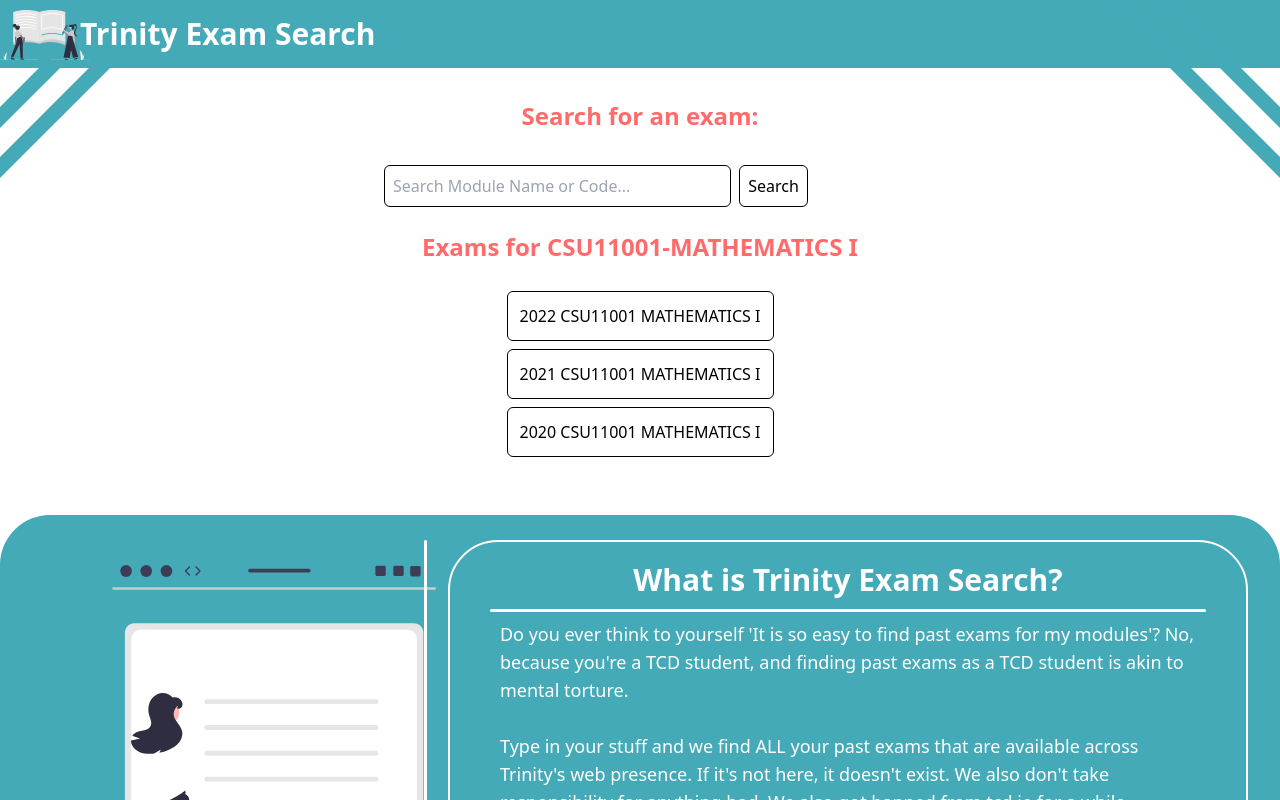
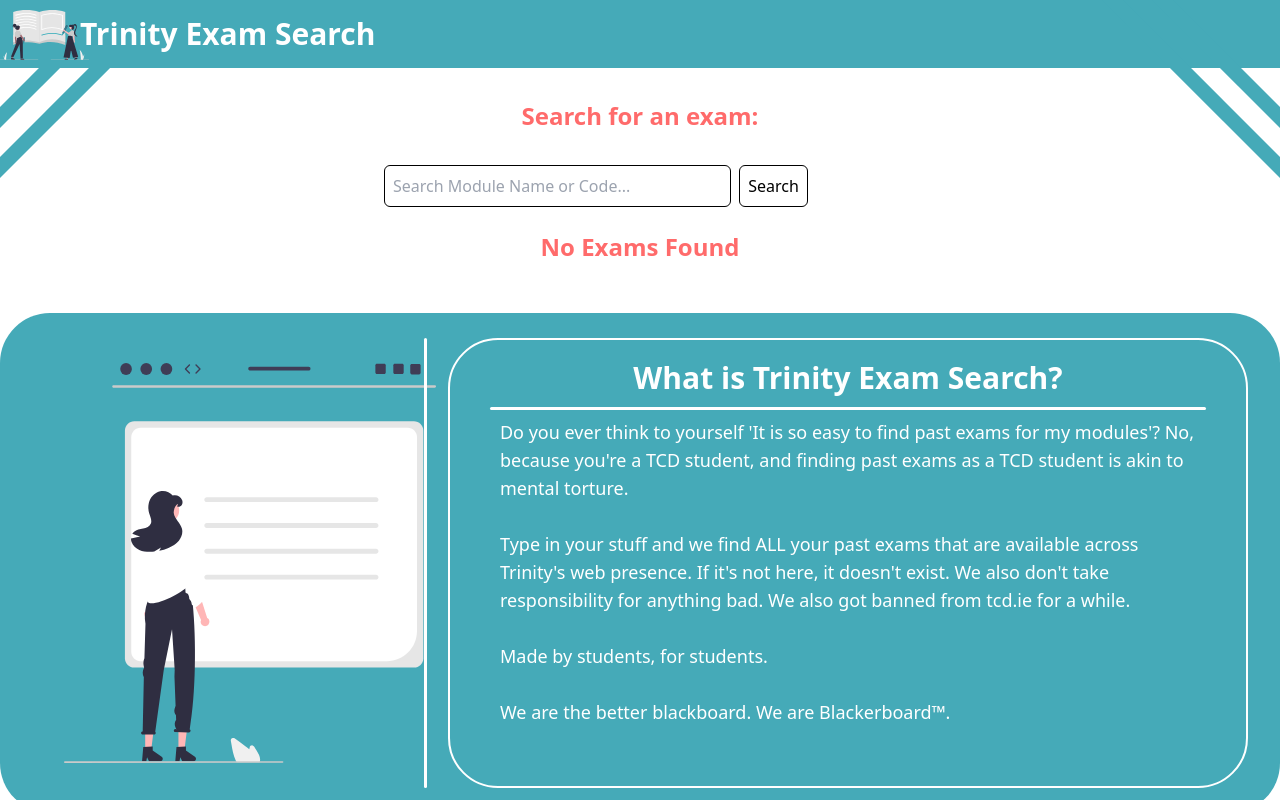
Before and after one commit to Jd7103/hack-trinity-2023-team-2, a React (Create React App) app in the folder hack-trinity-ui/: page / in a window 1280 px wide. Shown: the top 800 px of the page. Built offline with nearby package versions, Linux system fonts and the light colour scheme.

Commit message:
UI Changes

```diff
--- a/hack-trinity-ui/src/App.js
+++ b/hack-trinity-ui/src/App.js
@@ -6,12 +6,14 @@
 
 function App() {
 
-  const [code, setCode] = useState("CSU11001");
-  const [name, setName] = useState("MATHEMATICS I");
+  const [code, setCode] = useState("");
+  const [name, setName] = useState("");
   const [exams, setExams] = useState([
-    { 2022: "https://www.scss.tcd.ie/undergraduate/modules/past-papers/CSU11001.pdf" },
-    { 2021: "https://www.scss.tcd.ie/undergraduate/modules/past-papers/CSU11001.pdf" },
-    { 2020: "https://www.scss.tcd.ie/undergraduate/modules/past-papers/CSU11001.pdf" },
+    { 2022: "https://www.tcd.ie/academicregistry/exams/assets/local/past-papers202223/CSU/CSU11022-2.pdf" },
+    { 2021: "https://www.tcd.ie/academicregistry/exams/assets/local/past-papers%20202122/SEM%201%20DREAMWEAVER%20UPLOADER%20PDF/CSU/CSU11021-1.pdf" },
+    { 2020: "https://www.tcd.ie/academicregistry/exams/assets/local/past-papers%20202021/CSU/CSU11021-1.pdf" },
+    { 2019: "https://www.tcd.ie/academicregistry/exams/assets/local/past%20papers201920/CSU/CSU11021-1.PDF" },
+    { 2018: "https://www.tcd.ie/academicregistry/exams/assets/local/past-papers2019/Semester%201%20Papers/CS/CS1021-1.PDF"}
   ]);
 
   const handleSearch = async (code, name) => {
--- a/hack-trinity-ui/src/components/Exams.js
+++ b/hack-trinity-ui/src/components/Exams.js
@@ -5,13 +5,16 @@
 function Exams({ code, name, exams }) {
   return (
     <div className="flex flex-col justify-center items-center">
-      <h3 className="exams-header">Exams for {code}-{name}</h3>
+
       <img className="bookstairs absolute" src={bookstairs}></img>
       <img className="studying absolute" src={studying}></img>
       <span className="bg-secondary design-bar1 absolute"></span>
       <span className="bg-secondary design-bar2 absolute"></span>
       <span className="bg-secondary design-bar3 absolute"></span>
       <span className="bg-secondary design-bar4 absolute"></span>
+      {(name !== "" && code !== "") ?
+        <div className="flex flex-col justify-center items-center">
+          <h3 className="my-3">Exams for {code}-{name}</h3>
           <ul className="">
             {exams.map((exam, index) => (
               <li key={index} className="border border-black p-3 my-2 rounded-md hover:bg-primary hover:text-white hover:shadow-md">
@@ -19,7 +22,7 @@
               </li>
             ))}
           </ul>
-
+        </div> : <h3>No Exams Found</h3>}
     </div>
 
   )
--- a/hack-trinity-ui/src/components/SearchBar.js
+++ b/hack-trinity-ui/src/components/SearchBar.js
@@ -19,6 +19,11 @@
   const handleSelectModule = (module) => {
     setSelectedModuleOption(module);
     setShowDropdown(false);
+  };
+
+  const handleSearchCheck = () => {
+    if (selectedModuleOption === null) return;
+    handleSearch(selectedModuleOption.code, selectedModuleOption.name);
   };
 
   useEffect(() => {
@@ -71,7 +76,7 @@
             </select>
           </div> */}
           <div className="mx-2 w-[30%]">
-            <button className="p-2 border border-black rounded-md hover:bg-primary hover:text-white" onClick={() => handleSearch(selectedModuleOption.code, selectedModuleOption.name)}>
+            <button className="p-2 border border-black rounded-md hover:bg-primary hover:text-white" onClick={handleSearchCheck}>
               Search
             </button>
           </div>
```
Lines whose indentation alone changed are shown as unchanged.
